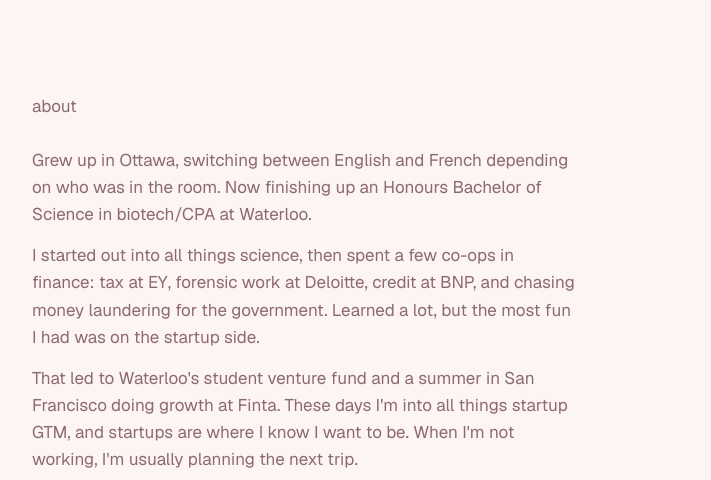
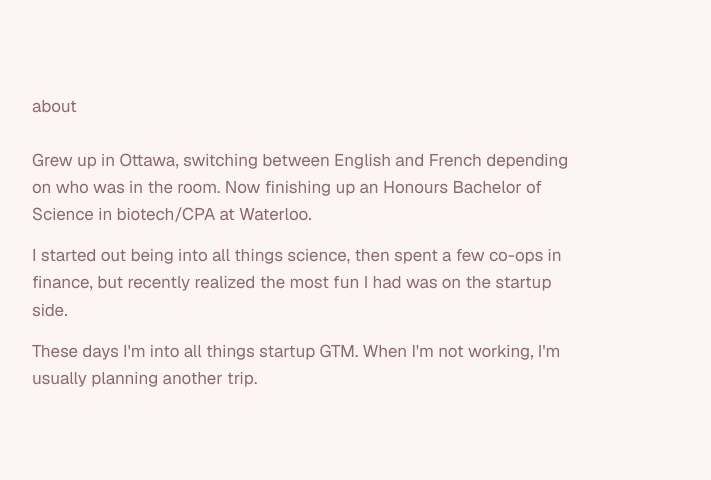
Before and after one commit to alexthedoor2004/alexthedoor2004.github.io, a plain HTML site: page index.html in a window 1280 px wide. Shown: the part 320-800 px from the top of the page, without its empty margins (284-995 px from the left). Drawn offline with nearby package versions, Linux system fonts and the light colour scheme.

Commit message:
About: Alex's wording
Co-Authored-By: Claude Opus 5.5 <noreply@anthropic.com>

```diff
--- a/index.html
+++ b/index.html
@@ -26,8 +26,8 @@
       <h2 class="rise" style="--i:2">about</h2>
       <div class="prose rise" style="--i:3">
         <p>Grew up in Ottawa, switching between English and French depending on who was in the room. Now finishing up an Honours Bachelor of Science in biotech/CPA at Waterloo.</p>
-        <p>I started out into all things science, then spent a few co-ops in finance: tax at EY, forensic work at Deloitte, credit at BNP, and chasing money laundering for the government. Learned a lot, but the most fun I had was on the startup side.</p>
-        <p>That led to Waterloo's student venture fund and a summer in San Francisco doing growth at Finta. These days I'm into all things startup GTM, and startups are where I know I want to be. When I'm not working, I'm usually planning the next trip.</p>
+        <p>I started out being into all things science, then spent a few co-ops in finance, but recently realized the most fun I had was on the startup side.</p>
+        <p>These days I'm into all things startup GTM. When I'm not working, I'm usually planning another trip.</p>
       </div>
     </section>
 
```
